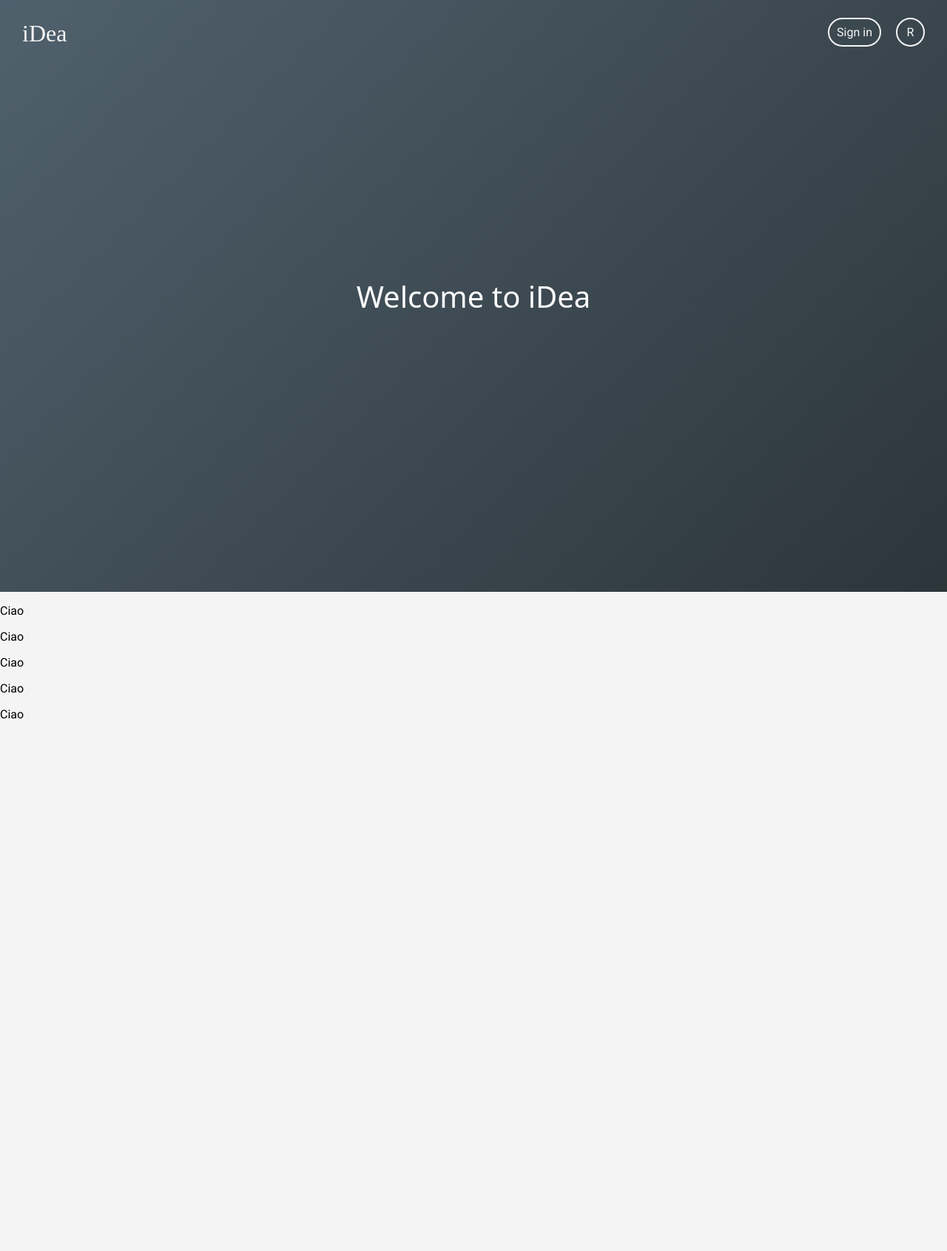
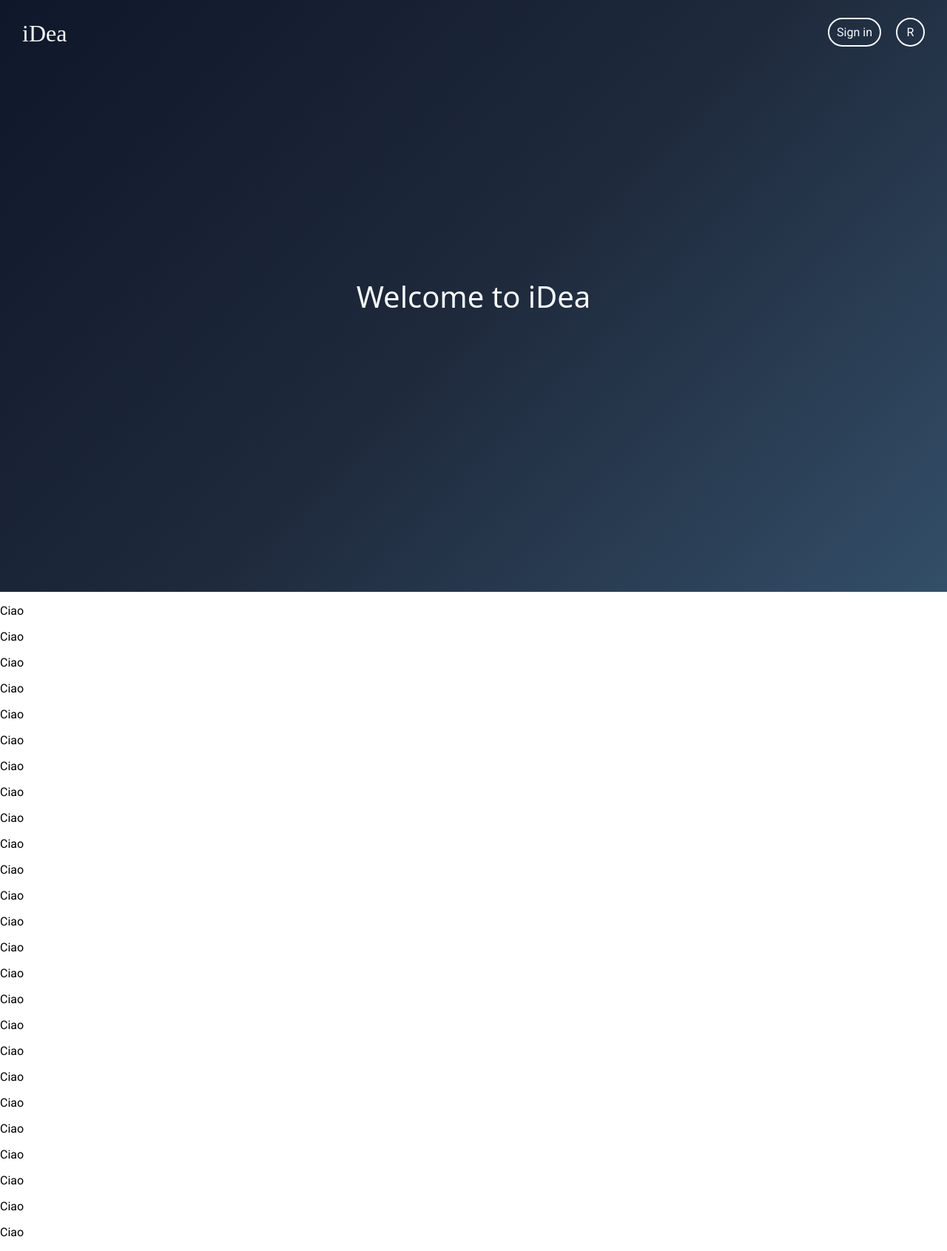
Before and after one commit to Natal0ne/iDea-Forum, a PHP site: page / in a window 1280 px wide. Shown: the whole page at 74% size. Before the commit the page ends 972 px from the top, so only its background shows below. Run offline with PHP 8.4, Linux system fonts and the light colour scheme; some libraries are stand-ins or nearby versions; some web fonts are replaced.

Commit message:
Refactored colors with css variables

```diff
--- a/assets/css/navbar.css
+++ b/assets/css/navbar.css
@@ -2,7 +2,7 @@
   display: flex;
   align-items: center;
   justify-content: space-between;
-  color: #f4f4f4;
+  color: var(--light-title-color);
   padding: 10px 30px;
   transition: background-color 0.3s ease, padding 0.3s ease;
 }
@@ -10,8 +10,8 @@
 /* Navbar scrolling animation */
 .scrolled {
   padding: 0 40px;
-  background-color: linear-gradient(135deg, #50616d 0%, #2c353a 100%);
   box-shadow: 0 2px 10px rgba(0, 0, 0, 0.3);
+  background: linear-gradient(135deg, var(--tertiary-color) 0%, var(--secondary-color) 50%, var(--primary-color) 100%);
 }
 
 navbar {
@@ -49,7 +49,7 @@ navbar a {
 
 .login-btn {
   height: inherit;
-  border: 2px solid #f4f4f4;
+  border: 2px solid var(--light-bg-color);
   border-radius: 20px;
   padding: 0 10px;
   align-content: center;
@@ -57,13 +57,13 @@ navbar a {
 }
 
 .login-btn:hover {
-  background-color: #f4f4f4;
-  color: #50616d;
+  background-color: var(--light-bg-color);
+  color: var(--primary-color);
   cursor: pointer;
 }
 
 .avatar {
-  border: solid 2px #f4f4f4;
+  border: solid 2px var(--light-bg-color);
   aspect-ratio: 1;
   height: inherit;
   text-align: center;
@@ -73,5 +73,5 @@ navbar a {
 
 navbar .avatar:hover {
   cursor: pointer;
-  box-shadow: #f4f4f4 0 0 5px;
+  box-shadow: var(--light-bg-color) 0 0 5px;
 }
--- a/assets/css/style.css
+++ b/assets/css/style.css
@@ -1,16 +1,41 @@
 @import url('https://fonts.googleapis.com/css2?family=Bitcount+Single:wght@100..900&display=swap');
 @import url('https://fonts.googleapis.com/css2?family=Roboto&display=swap');
+
+:root {
+    --primary-color: #334E68;
+    --secondary-color: #1E293B;
+    --tertiary-color: #0F172A;
+    --accent-color: #3B82F6;
+    --accent-hover-color: #2563EB;
+
+    --light-bg-color: #F8FAFC;
+
+    --light-title-color: #F8FAFC;
+    --light-text-color: #E2E8F0;
+    --light-text-secondary-color: #CBD5E1;
+
+    --dark-title-color: #0F172A;
+    --dark-text-color: #64748B;
+    --dark-text-secondary-color: #94A3B8;
+}
 
 body {
     margin: 0;
     padding: 0;
     font-family: 'Roboto', system-ui;
-    background-color: #f4f4f4;
+}
+
+.hidden {
+    display: none !important;
+}
+
+.error {
+    color: #DC2626;
 }
 
 .gradient-box {
     margin: 0;
-    background: linear-gradient(135deg, #50616d 0%, #2c353a 100%);
+    background: linear-gradient(135deg, var(--tertiary-color) 0%, var(--secondary-color) 50%, var(--primary-color) 100%);
     height: 100vh;
     align-content: center;
     text-align: center;
@@ -21,9 +46,5 @@ body {
     font-weight: normal;
     font-size: 5vh;
     margin: 0;
-    color: white;
+    color: var(--light-title-color);
 }
-
-.error {
-    color: rgb(255 55 55);
-}
--- a/index.php
+++ b/index.php
@@ -24,6 +24,26 @@
         <p>Ciao</p>
         <p>Ciao</p>
         <p>Ciao</p>
+        <p>Ciao</p>
+        <p>Ciao</p>
+        <p>Ciao</p>
+        <p>Ciao</p>
+        <p>Ciao</p>
+        <p>Ciao</p>
+        <p>Ciao</p>
+        <p>Ciao</p>
+        <p>Ciao</p>
+        <p>Ciao</p>
+        <p>Ciao</p>
+        <p>Ciao</p>
+        <p>Ciao</p>
+        <p>Ciao</p>
+        <p>Ciao</p>
+        <p>Ciao</p>
+        <p>Ciao</p>
+        <p>Ciao</p>
+        <p>Ciao</p>
+        <p>Ciao</p>
     </div>
 
     <script src="assets/js/navbar.js"></script>
```
Also changed, not shown: assets/css/modal.css (+11 -15 lines).
